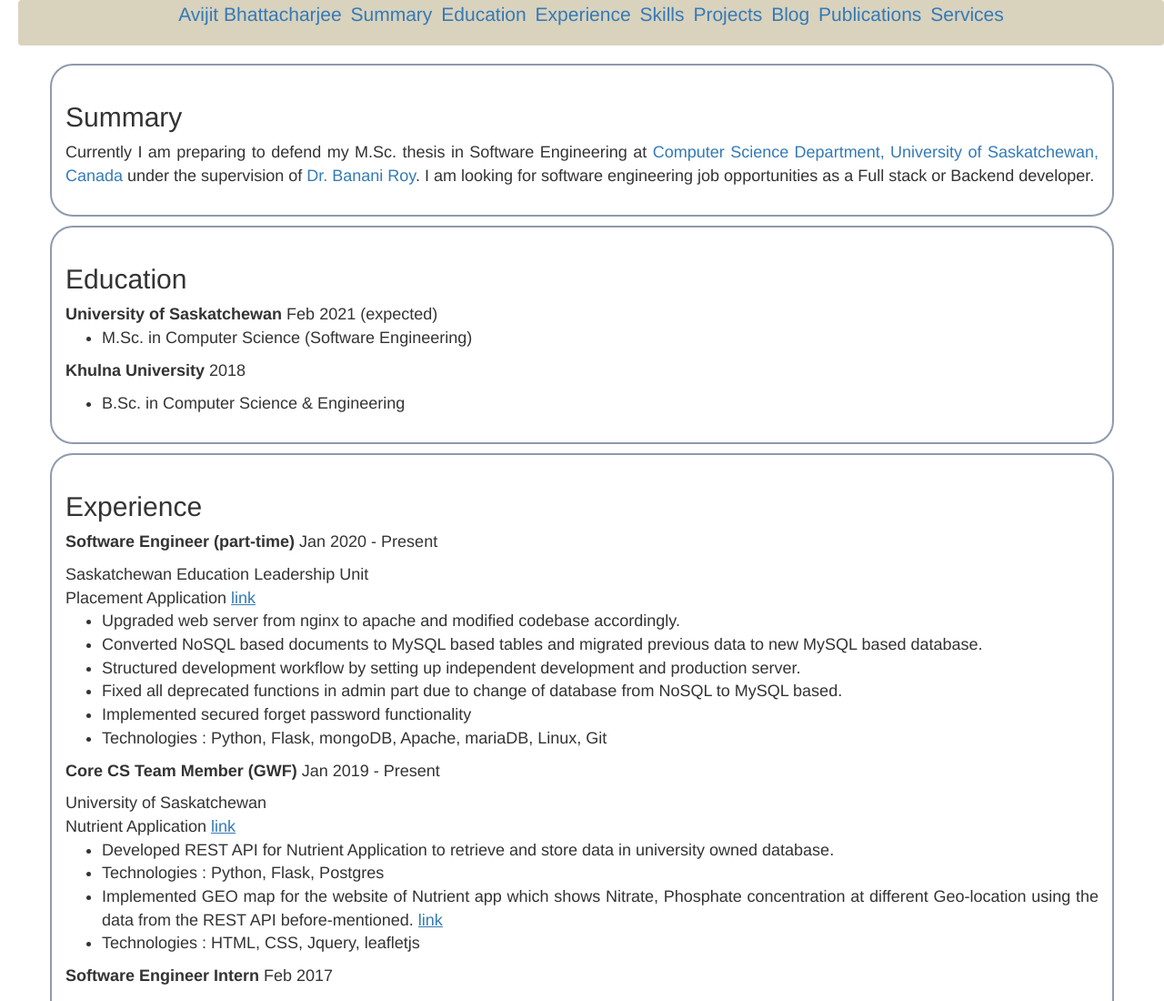
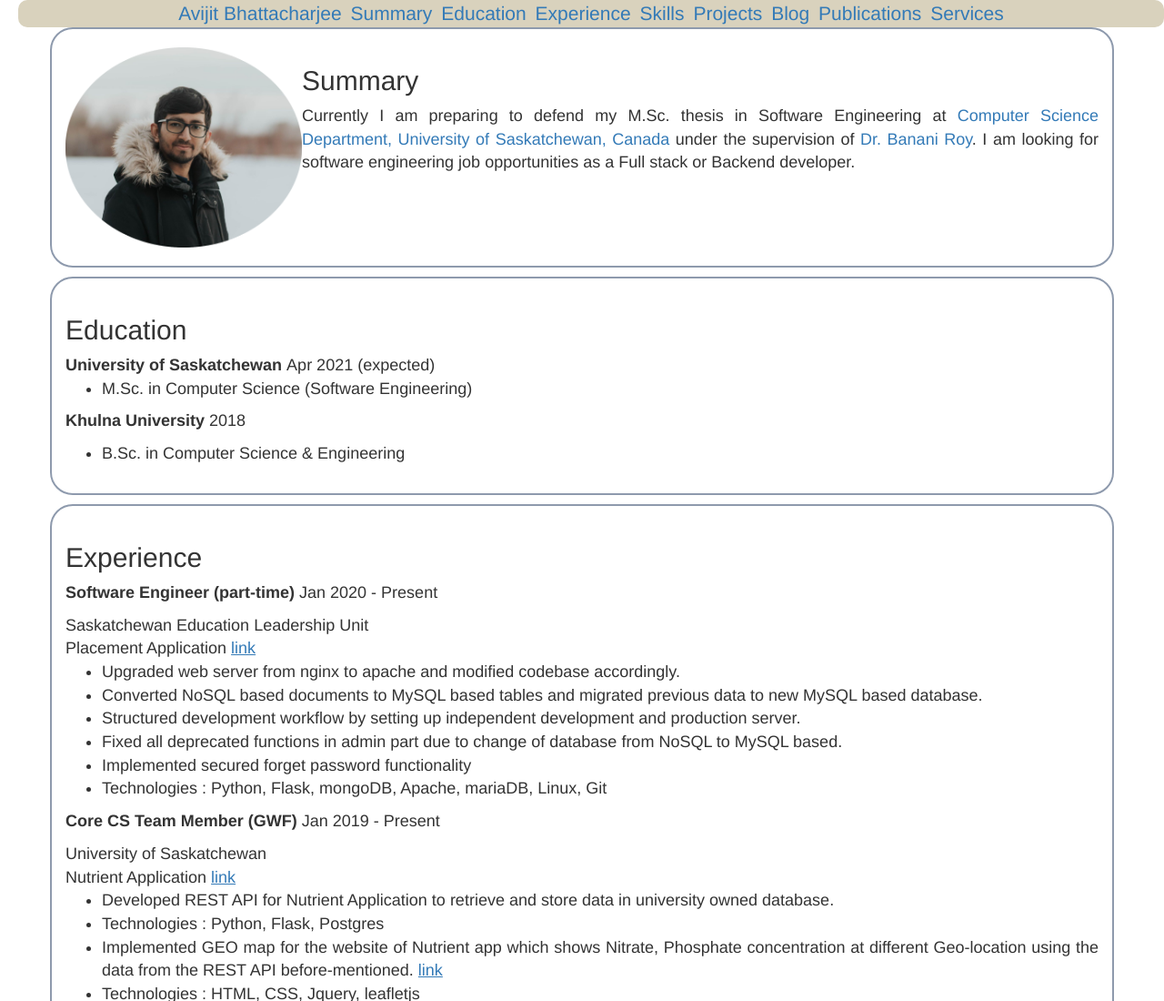
Before and after one commit to avijit1258/portfolio, a plain HTML site: page index.html in a window 1280 px wide. Shown: the top 1100 px of the page at 91% size. Drawn offline with nearby package versions, Linux system fonts and the light colour scheme.

Commit message:
image added with expected date

```diff
--- a/index.html
+++ b/index.html
@@ -12,7 +12,7 @@
 <body>
 
 	<main>
-		<nav class="nav navbar">
+		<nav class="nav navbargi">
 			<a href="#" class="nav-element">Avijit Bhattacharjee</a>
 			<a href="#summary" class="nav-element">Summary</a>
 			<a href="#education" class="nav-element">Education</a>
@@ -26,9 +26,9 @@
 
 		</nav>
 		<section id="summary" class="section text-format container">
+
+			<img src="./img/avijit1.png" style="width:260px;height:220px;" align="left">
 			<h2 >Summary</h2>
-			<!-- <img src="./img/avijit1.jpg" style="width:180px;height:260px;" align="left"> -->
-
 			<p >
 				Currently I am preparing to defend my M.Sc. thesis in Software Engineering at <a href="https://www.cs.usask.ca/"> Computer Science Department, University of Saskatchewan, Canada </a> under the supervision of <a href="https://ise.usask.ca/broy/"> Dr. Banani Roy</a>. I am looking for software engineering job opportunities as a Full stack or Backend developer.
 			</p>
@@ -38,7 +38,7 @@
 		<section id="education" class="section text-format container">
 			<h2>Education</h2>
 
-			<span> <b> University of Saskatchewan </b> </span>  <span class="timeline">Feb 2021 (expected) </span>
+			<span> <b> University of Saskatchewan </b> </span>  <span class="timeline">Apr 2021 (expected) </span>
 			<ul>
 				<li>M.Sc. in Computer Science (Software Engineering) </li>
 			</ul>
```
Also changed, not shown: img/avijit.jpg, img/avijit1.jpg (deleted), img/avijit1.png (added), 2 other files.
